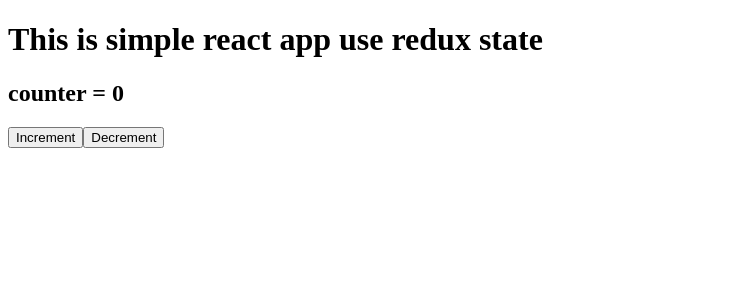
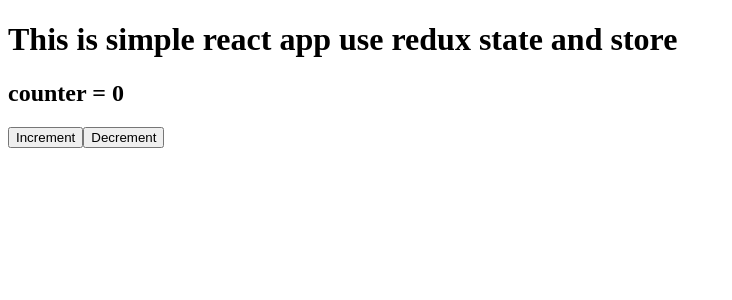
Before and after one commit to sajid-munawar/React_Redux_and_consume_API, a React (Create React App) app: page / in a window 1280 px wide. Shown: the top 300 px of the page, without its empty margins (0-732 px from the left). Built offline with nearby package versions, Linux system fonts and the light colour scheme.

Commit message:
Update App.js

```diff
--- a/src/App.js
+++ b/src/App.js
@@ -5,7 +5,7 @@ function App() {
   const dispatch = useDispatch()
   return (
     <div className="App">
-      <h1>This is simple react app use redux state</h1>
+      <h1>This is simple react app use redux state and store</h1>
       <h2>counter = {counts}</h2>
       <button onClick={()=>dispatch(increment())}>Increment</button>
       <button onClick={()=>dispatch(decrement())}>Decrement</button>
```
